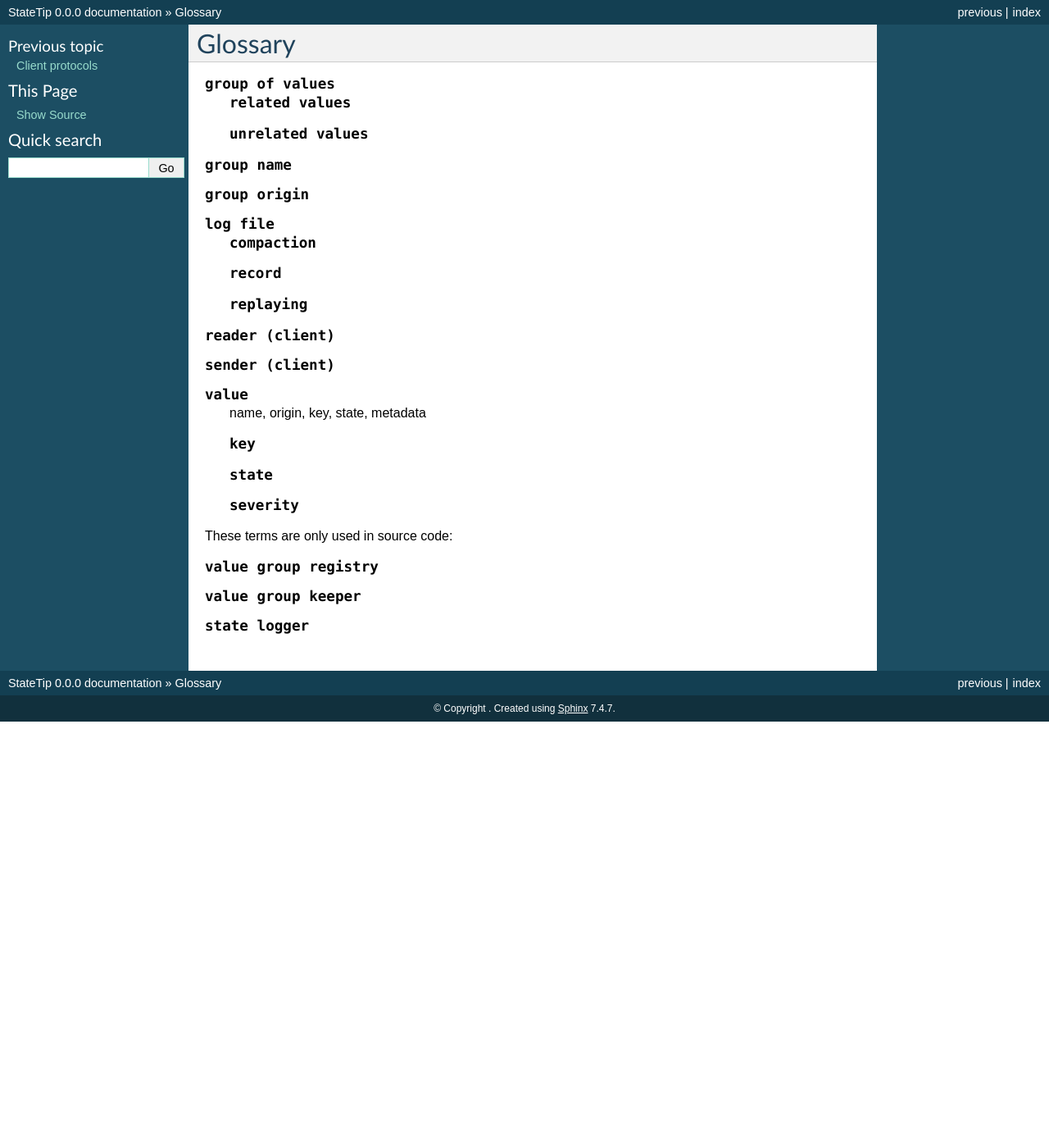
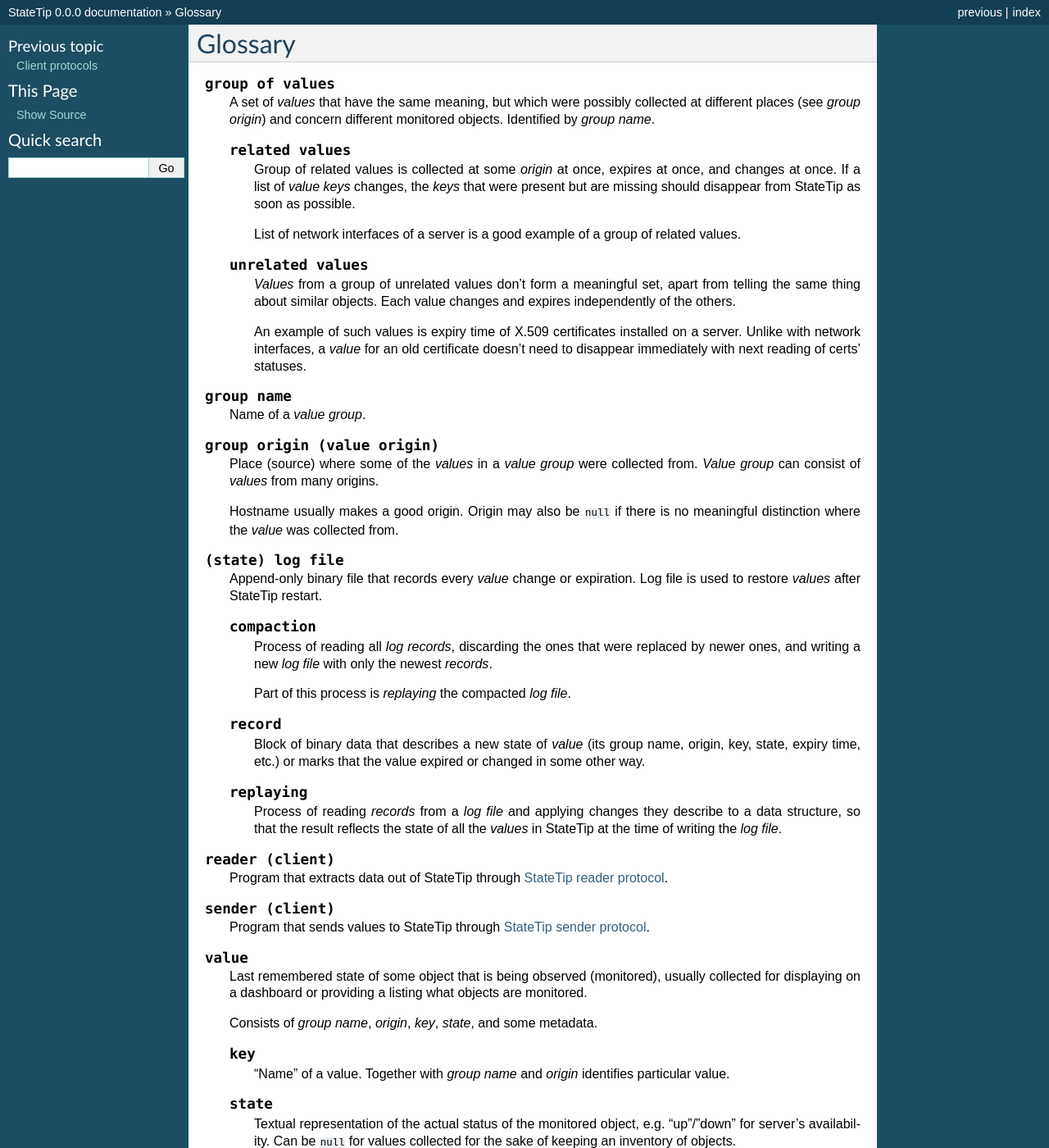
Before and after one commit to dozzie/statetip, a Sphinx documentation site: the page built from doc/glossary.rst, in a window 1280 px wide and 1400 px high. Shown: the whole window at 82% size. Built offline with Sphinx 7.4.7, drawn with Linux system fonts in a browser that asks for light colours; some of the changed text lies outside the part shown.

Commit message:
Filled in the glossary.

```diff
--- a/doc/glossary.rst
+++ b/doc/glossary.rst
@@ -4,40 +4,116 @@
 
 .. describe:: group of values
 
-  .. describe:: related values
+    A set of *values* that have the same meaning, but which were possibly
+    collected at different places (see *group origin*) and concern different
+    monitored objects. Identified by *group name*.
 
-  .. describe:: unrelated values
+    .. describe:: related values
+
+        Group of related values is collected at some *origin* at once, expires
+        at once, and changes at once. If a list of *value keys* changes, the
+        *keys* that were present but are missing should disappear from
+        StateTip as soon as possible.
+
+        List of network interfaces of a server is a good example of a group of
+        related values.
+
+    .. describe:: unrelated values
+
+        *Values* from a group of unrelated values don't form a meaningful set,
+        apart from telling the same thing about similar objects. Each value
+        changes and expires independently of the others.
+
+        An example of such values is expiry time of X.509 certificates
+        installed on a server. Unlike with network interfaces, a *value* for
+        an old certificate doesn't need to disappear immediately with next
+        reading of certs' statuses.
 
 .. describe:: group name
 
-.. describe:: group origin
+    Name of a *value group*.
 
-.. describe:: log file
+.. describe:: group origin (value origin)
 
-  .. describe:: compaction
+    Place (source) where some of the *values* in a *value group* were
+    collected from. *Value group* can consist of *values* from many origins.
 
-  .. describe:: record
+    Hostname usually makes a good origin. Origin may also be ``null`` if there
+    is no meaningful distinction where the *value* was collected from.
 
-  .. describe:: replaying
+.. describe:: (state) log file
+
+    Append-only binary file that records every *value* change or expiration.
+    Log file is used to restore *values* after StateTip restart.
+
+    .. describe:: compaction
+
+        Process of reading all *log records*, discarding the ones that were
+        replaced by newer ones, and writing a new *log file* with only the
+        newest *records*.
+
+        Part of this process is *replaying* the compacted *log file*.
+
+    .. describe:: record
+
+        Block of binary data that describes a new state of *value* (its group
+        name, origin, key, state, expiry time, etc.) or marks that the value
+        expired or changed in some other way.
+
+    .. describe:: replaying
+
+        Process of reading *records* from a *log file* and applying changes
+        they describe to a data structure, so that the result reflects the
+        state of all the *values* in StateTip at the time of writing the *log
+        file*.
 
 .. describe:: reader (client)
 
+    Program that extracts data out of StateTip through :ref:`StateTip reader
+    protocol <reader-protocol>`.
+
 .. describe:: sender (client)
+
+    Program that sends values to StateTip through :ref:`StateTip sender
+    protocol <sender-protocol>`.
 
 .. describe:: value
 
-  name, origin, key, state, metadata
+    Last remembered state of some object that is being observed (monitored),
+    usually collected for displaying on a dashboard or providing a listing
+    what objects are monitored.
 
-  .. describe:: key
+    Consists of *group name*, *origin*, *key*, *state*, and some metadata.
 
-  .. describe:: state
+    .. describe:: key
 
-  .. describe:: severity
+        "Name" of a value. Together with *group name* and *origin* identifies
+        particular value.
+
+    .. describe:: state
+
+        Textual representation of the actual status of the monitored object,
+        e.g. "up"/"down" for server's availability. Can be ``null`` for values
+        collected for the sake of keeping an inventory of objects.
+
+    .. describe:: severity
+
+        Conformity of the *state* with expectations. One of the three values:
+        "expected", "warning", "error".
 
 These terms are only used in source code:
 
 .. describe:: value group registry
 
+    Process that keeps track of *value group keeper* processes.
+
 .. describe:: value group keeper
 
+    Process that remembers *values* of specific *origin* from a *value group*.
+    Registered in *value group registry* process under a name built of
+    *group name* and *origin*.
+
 .. describe:: state logger
+
+    Process responsible for writing changes in *values* to a *log file* and
+    for periodical *compaction* of the file.
```
